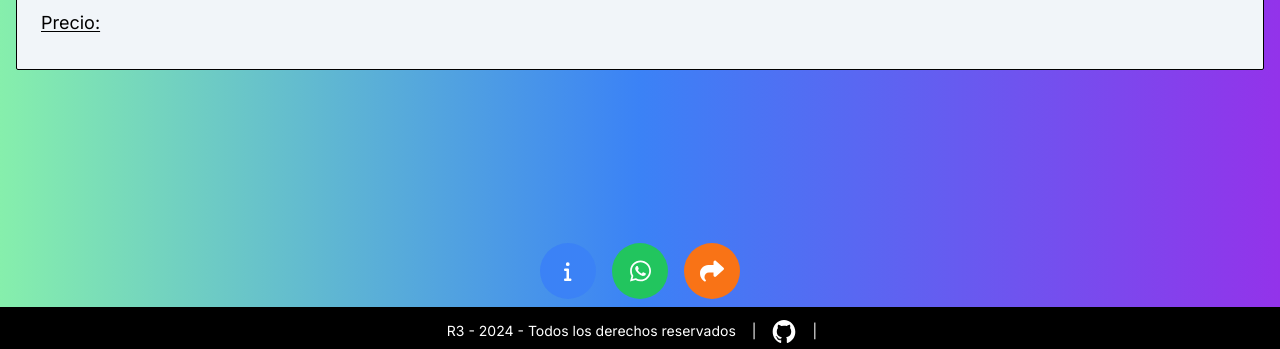
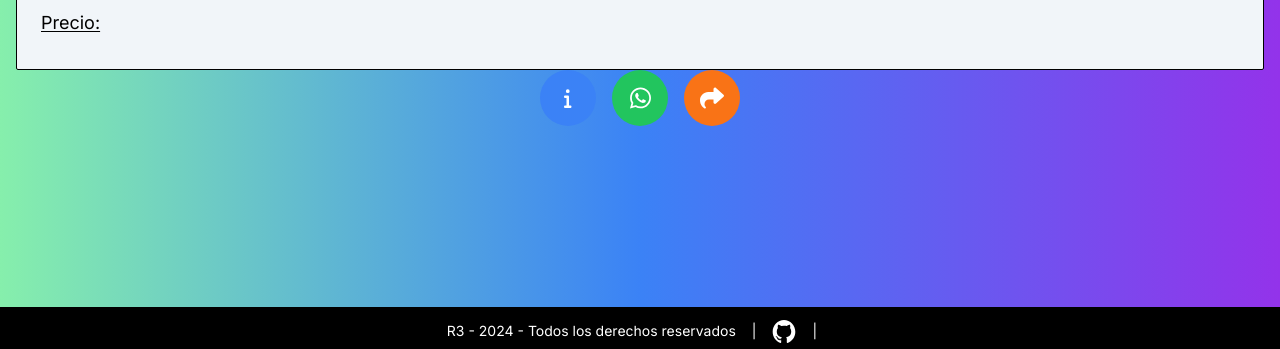
Before and after one commit to Thebassplayer/venta-de-garage, a Next.js app: page /article/1 in a window 1280 px wide. Shown: the part 445-794 px from the top of the page. Built offline with nearby package versions, Linux system fonts and the light colour scheme; no server answers; a web font is replaced by a local one.

Commit message:
Refactor CSS classes in Article and MainNav components

```diff
--- a/src/app/article/[slug]/page.tsx
+++ b/src/app/article/[slug]/page.tsx
@@ -58,7 +58,7 @@ const Article = ({ params }: { params: { slug: string } }): JSX.Element => {
   }
 
   return (
-    <main className="flex w-full flex-col justify-center p-4">
+    <main className="relative flex w-full flex-col justify-center p-4">
       <div className="flex flex-col rounded-sm border border-black bg-slate-100">
         <ReturnButton className="fixed left-2 top-2 z-50" />
         <h1 className="ocean_gradient px-4 pb-8 pt-10 text-center text-2xl font-bold md:py-6 md:text-4xl">
@@ -124,10 +124,7 @@ const Article = ({ params }: { params: { slug: string } }): JSX.Element => {
           </p>
         </div>
       </div>
-      <ArticleNav
-        title={titulo}
-        className="fixed bottom-4 right-4 z-50 md:bottom-14 md:right-1/2 md:translate-x-1/2"
-      />
+      <ArticleNav title={titulo} className="sticky bottom-4 z-50" />
     </main>
   );
 };
--- a/src/app/components/ArticleNav.tsx
+++ b/src/app/components/ArticleNav.tsx
@@ -13,7 +13,7 @@ type NavProps = {
 const ArticleNav = ({ title, className }: NavProps) => {
   const titulo = title;
   return (
-    <nav className={cx("flex gap-4", className)}>
+    <nav className={cx("flex items-center justify-center gap-4", className)}>
       <InfoButton />
       <WhatsAppButton
         buttonVersion="compact"
--- a/src/app/components/MainNav.tsx
+++ b/src/app/components/MainNav.tsx
@@ -16,7 +16,7 @@ const MainNav = ({
   className,
 }: MainNavProps) => {
   return (
-    <nav className={cx("flex gap-4", className)}>
+    <nav className={cx("flex items-center justify-center gap-4", className)}>
       <InfoButton />
       <WhatsAppButton
         buttonVersion="compact"
--- a/src/app/page.tsx
+++ b/src/app/page.tsx
@@ -28,7 +28,7 @@ export default function Home() {
   }
 
   return (
-    <main className="relative">
+    <main className="relative flex w-full flex-col justify-center p-4">
       <Header />
       <div className="px-3 pb-3 pt-20">
         <div className="grid grid-cols-1 gap-4 sm:grid-cols-2 md:grid-cols-3 lg:grid-cols-4">
@@ -40,7 +40,7 @@ export default function Home() {
         <MainNav
           whatsappMessage={whatsappMessage}
           whattsappShareMessage={whattsappShareMessage}
-          className="fixed bottom-4 right-4 z-50 md:bottom-14 md:right-1/2 md:translate-x-1/2"
+          className="sticky bottom-4 z-50"
         />
       </div>
     </main>
```
